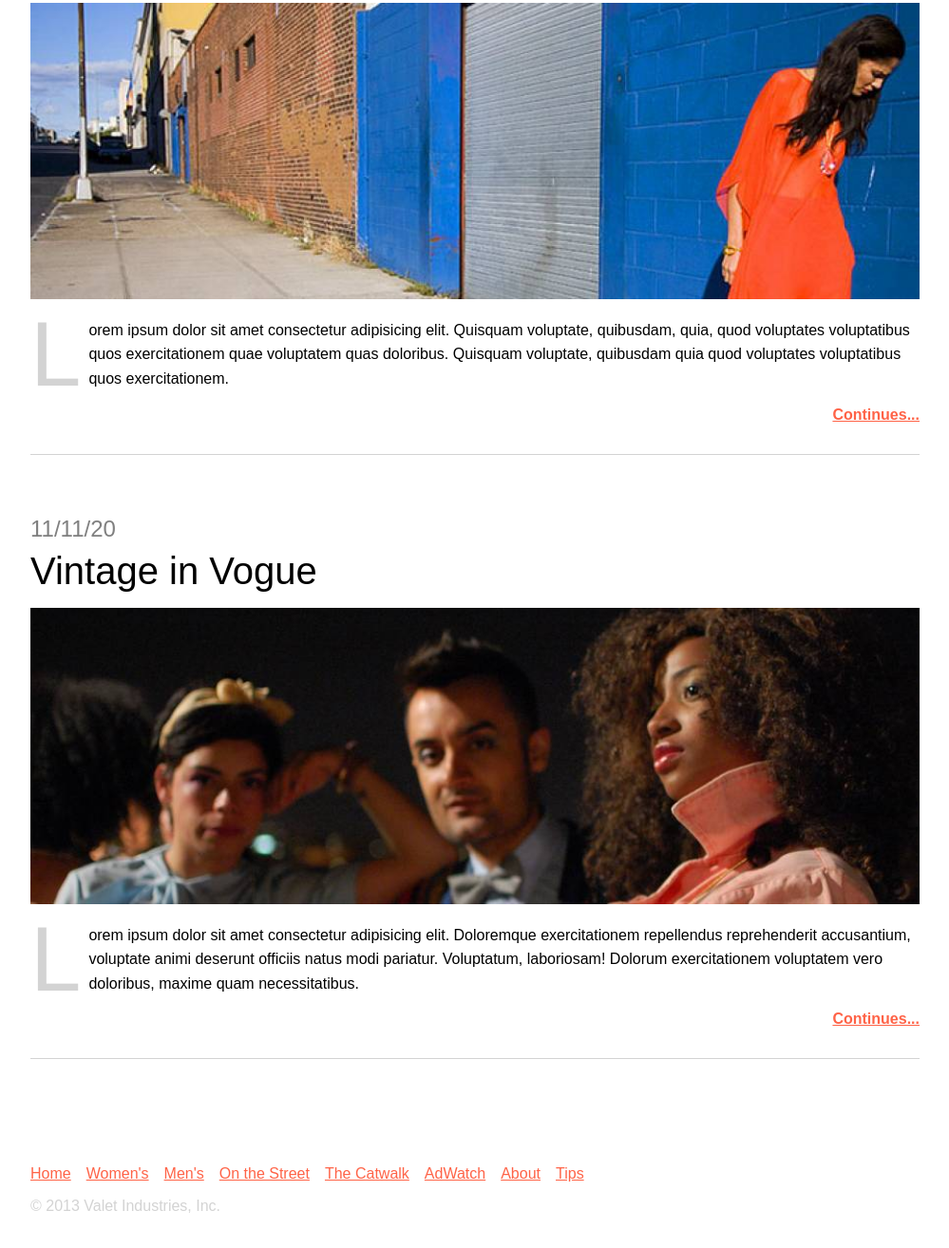
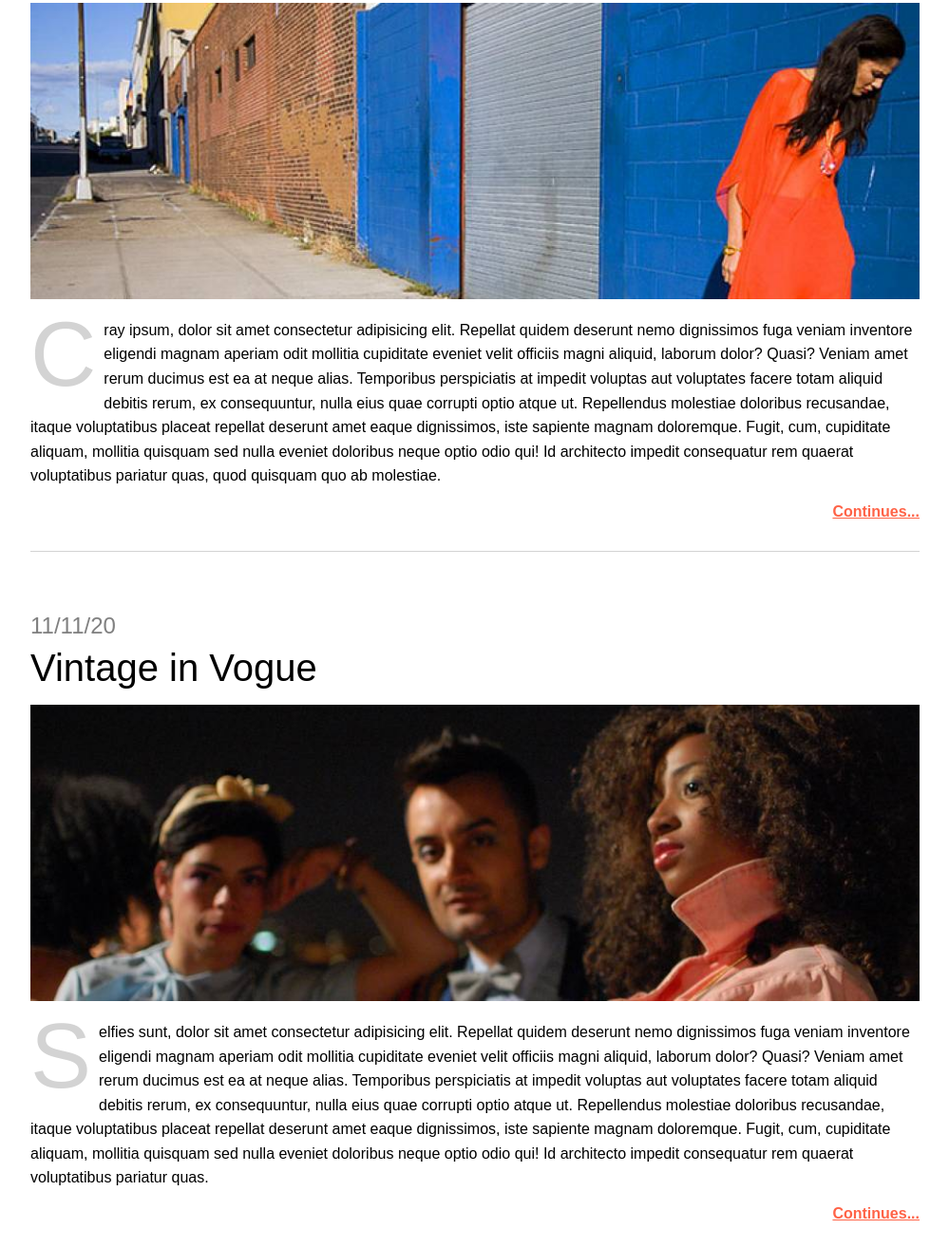
Before and after one commit to SoftwareEngineeringInnovator/ALAB-320H_1_2-Fashion_Blog_HTML, a plain HTML site: page index.html in a window 1280 px wide. Shown: the part 338-1652 px from the top of the page at 95% size, without its empty margins (140-1139 px from the left). Drawn offline with Linux system fonts and the light colour scheme.

Commit message:
update article text to match mockup drop caps

```diff
--- a/index.html
+++ b/index.html
@@ -37,10 +37,17 @@
             <img src="images/women_Red_Dress.jpg" alt="Woman wearing a flowing red dress on a city sidewalk" />
 
             <p>
-                Lorem ipsum dolor sit amet consectetur adipisicing elit. Quisquam
-                voluptate, quibusdam, quia, quod voluptates voluptatibus quos
-                exercitationem quae voluptatem quas doloribus. Quisquam voluptate,
-                quibusdam quia quod voluptates voluptatibus quos exercitationem.
+                Cray ipsum, dolor sit amet consectetur adipisicing elit. Repellat quidem
+                deserunt nemo dignissimos fuga veniam inventore eligendi magnam aperiam odit
+                mollitia cupiditate eveniet velit officiis magni aliquid, laborum dolor?
+                Quasi? Veniam amet rerum ducimus est ea at neque alias. Temporibus
+                perspiciatis at impedit voluptas aut voluptates facere totam aliquid debitis
+                rerum, ex consequuntur, nulla eius quae corrupti optio atque ut. Repellendus
+                molestiae doloribus recusandae, itaque voluptatibus placeat repellat deserunt
+                amet eaque dignissimos, iste sapiente magnam doloremque. Fugit, cum,
+                cupiditate aliquam, mollitia quisquam sed nulla eveniet doloribus neque optio
+                odio qui! Id architecto impedit consequatur rem quaerat voluptatibus pariatur
+                quas, quod quisquam quo ab molestiae.
             </p>
 
             <a class="continues-link" href="#">Continues...</a>
@@ -53,10 +60,17 @@
             <img src="images/Three_People.jpg" alt="Three people wearing colorful vintage-style clothing" />
 
             <p>
-                Lorem ipsum dolor sit amet consectetur adipisicing elit. Doloremque
-                exercitationem repellendus reprehenderit accusantium, voluptate animi
-                deserunt officiis natus modi pariatur. Voluptatum, laboriosam! Dolorum
-                exercitationem voluptatem vero doloribus, maxime quam necessitatibus.
+                Selfies sunt, dolor sit amet consectetur adipisicing elit. Repellat quidem
+                deserunt nemo dignissimos fuga veniam inventore eligendi magnam aperiam odit
+                mollitia cupiditate eveniet velit officiis magni aliquid, laborum dolor?
+                Quasi? Veniam amet rerum ducimus est ea at neque alias. Temporibus
+                perspiciatis at impedit voluptas aut voluptates facere totam aliquid debitis
+                rerum, ex consequuntur, nulla eius quae corrupti optio atque ut. Repellendus
+                molestiae doloribus recusandae, itaque voluptatibus placeat repellat deserunt
+                amet eaque dignissimos, iste sapiente magnam doloremque. Fugit, cum,
+                cupiditate aliquam, mollitia quisquam sed nulla eveniet doloribus neque optio
+                odio qui! Id architecto impedit consequatur rem quaerat voluptatibus pariatur
+                quas.
             </p>
 
             <a class="continues-link" href="#">Continues...</a>
```
Lines whose indentation alone changed are shown as unchanged.
